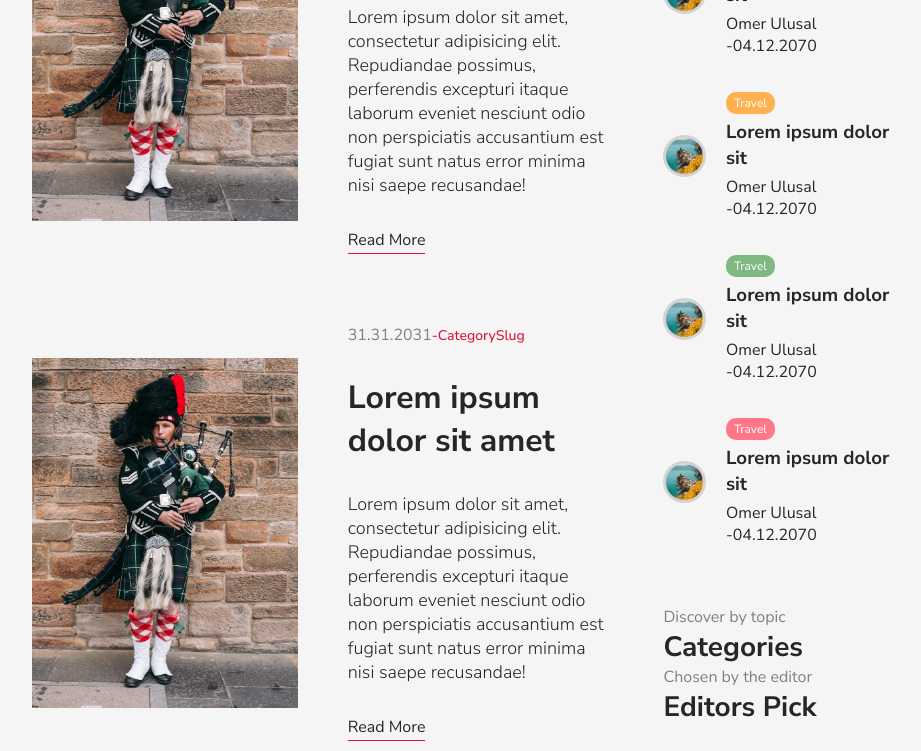
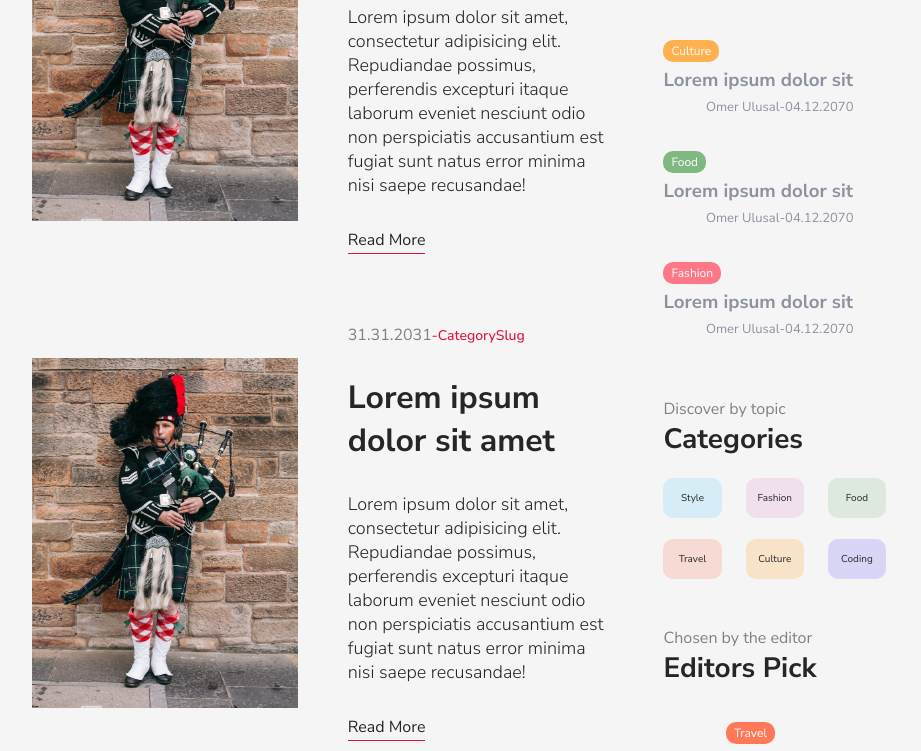
Before and after one commit to omerulusal/Nanoman-Blog, a Next.js app: page / in a window 1280 px wide. Shown: the part 1280-2031 px from the top of the page, without its empty margins (176-1097 px from the left). Built offline with nearby package versions, Linux system fonts and the light colour scheme.

Commit message:
Menu design

```diff
--- a/src/app/globals.css
+++ b/src/app/globals.css
@@ -28,19 +28,18 @@ a {
     color: inherit;
 }
 
-.dark {
-    --bg: #262626;
-    --color: #f5f5f5;
-}
-
 .light {
     --bg: #f5f5f5;
     --softBg: #f0f0f0;
     --soft-bg-2: #D9D9D9;
     --color: #262626;
     --color-2: #454545;
+
 }
-
+.dark {
+    --bg: #262626;
+    --color: #f5f5f5;
+}
 .container {
     min-height: 100vh;
     margin: 0 auto;
--- a/src/components/menu/Menu.jsx
+++ b/src/components/menu/Menu.jsx
@@ -13,7 +13,7 @@ const Menu = () => {
             <MenuCategories />
             <h2 className="menuSubTitle">Chosen by the editor</h2>
             <h1 className="menuTitle">Editors Pick</h1>
-            <MenuPosts />
+            <MenuPosts withImg={true} />
         </div>
     )
 }
--- a/src/components/menu/_menu.scss
+++ b/src/components/menu/_menu.scss
@@ -10,6 +10,7 @@
 
     .menuTitle {
         font-size: 28px;
+        margin-bottom: 20px;
     }
 }
 
--- a/src/components/menuCategories/MenuCategories.jsx
+++ b/src/components/menuCategories/MenuCategories.jsx
@@ -1,8 +1,30 @@
 import './_menuCat.scss'
+import Link from "next/link";
 const MenuCategories = () => {
     return (
         <div className='menuCategories'>
-
+            <div className="McategoryList">
+                <div className="Mcategories">
+                    <Link href="/blog?cat=style" className="Mstyle">
+                        style
+                    </Link>
+                    <Link href="/blog?cat=style" className="Mfashion">
+                        fashion
+                    </Link>
+                    <Link href="/blog?cat=style" className="Mfood">
+                        food
+                    </Link>
+                    <Link href="/blog?cat=style" className="Mtravel">
+                        Travel
+                    </Link>
+                    <Link href="/blog?cat=style" className="Mculture">
+                        culture
+                    </Link>
+                    <Link href="/blog?cat=style" className="Mcoding">
+                        coding
+                    </Link>
+                </div>
+            </div>
         </div>
     )
 }
--- a/src/components/menuCategories/_menuCat.scss
+++ b/src/components/menuCategories/_menuCat.scss
@@ -0,0 +1,241 @@
+.McategoryList {
+    .Mtitle{
+        margin: 50px 0px;
+    }
+
+    .Mcategories {
+        display: flex;
+        flex-wrap: wrap;
+        align-items: center;
+        justify-content: space-between;
+        gap: 5px;
+        margin-bottom: 2rem;
+
+    }
+
+
+    .Mstyle {
+        background-color: #57c4ff31;
+        display: flex;
+        font-size: x-small;
+        align-items: center;
+        gap: 10px;
+        margin-right: 10px;
+        text-transform: capitalize;
+        width: 25%;
+        height: 40px;
+        justify-content: center;
+        border-radius: 10px;
+        margin-bottom: 1rem;
+    }
+
+    .Mfashion {
+        background-color: #da85c731;
+        display: flex;
+        font-size: x-small;
+        align-items: center;
+        gap: 10px;
+        margin-right: 10px;
+        text-transform: capitalize;
+        width: 25%;
+        height: 40px;
+        justify-content: center;
+        border-radius: 10px;
+        margin-bottom: 1rem;
+
+    }
+
+    .Mfood {
+        background-color: #7fb88133;
+        display: flex;
+        font-size: x-small;
+        align-items: center;
+        gap: 10px;
+        margin-right: 10px;
+        text-transform: capitalize;
+        width: 25%;
+        height: 40px;
+        justify-content: center;
+        border-radius: 10px;
+        margin-bottom: 1rem;
+
+    }
+
+    .Mtravel {
+        background-color: #ff795736;
+        display: flex;
+        font-size: x-small;
+        align-items: center;
+        gap: 10px;
+        margin-right: 10px;
+        text-transform: capitalize;
+        width: 25%;
+        height: 40px;
+        justify-content: center;
+        border-radius: 10px;
+        margin-bottom: 1rem;
+
+    }
+
+    .Mculture {
+        background-color: #ffb04f45;
+        display: flex;
+        font-size: x-small;
+        align-items: center;
+        gap: 10px;
+        margin-right: 10px;
+        text-transform: capitalize;
+        width: 25%;
+        height: 40px;
+        justify-content: center;
+        border-radius: 10px;
+        margin-bottom: 1rem;
+    }
+
+    .Mcoding {
+        background-color: #5e4fff31;
+        display: flex;
+        font-size: x-small;
+        align-items: center;
+        gap: 10px;
+        margin-right: 10px;
+        text-transform: capitalize;
+        width: 25%;
+        height: 40px;
+        justify-content: center;
+        border-radius: 10px;
+        margin-bottom: 1rem;
+    }
+
+    .MCategoryimage {
+        border-radius: 50%;
+    }
+}
+
+@media screen and (max-width: 1280px) {
+    .Mstyle {
+        display: flex;
+        gap: 1px;
+        font-size: small;
+        width: 10%;
+        height: 50px;
+    }
+}
+
+@media screen and (max-width: 768px) {
+    .Mstyle {
+        display: flex;
+        gap: 1px;
+        font-size: x-small;
+        width: 10%;
+        height: 45px !important;
+    }
+
+    .Mfashion {
+        gap: 1px;
+        font-size: x-small;
+        width: 10%;
+        height: 45px !important;
+    }
+
+    .Mfood {
+        gap: 1px;
+        font-size: x-small;
+        width: 10%;
+        height: 45px !important;
+    }
+
+    .Mtravel {
+        gap: 1px;
+        font-size: x-small;
+        width: 10%;
+        height: 45px !important;
+    }
+
+    .Mculture {
+        gap: 1px;
+        font-size: x-small;
+        width: 10%;
+        height: 45px !important;
+    }
+
+    .Mcoding {
+        gap: 1px;
+        font-size: x-small;
+        width: 10%;
+        height: 45px !important;
+    }
+}
+
+@media screen and (max-width: 640px) {
+    .categories {
+        flex-wrap: nowrap;
+    }
+
+    .Mstyle {
+        gap: .2px !important;
+        width: 7%;
+        height: 45px !important;
+
+        .Categoryimage {
+            width: 25px;
+            height: 25px;
+        }
+    }
+
+    .Mfashion {
+        gap: .2px !important;
+        width: 7%;
+        padding: 0 5px !important;
+        height: 45px !important;
+
+        .Categoryimage {
+            width: 25px;
+            height: 25px;
+        }
+    }
+
+    .Mfood {
+        gap: .2px !important;
+        width: 7%;
+        height: 45px !important;
+
+        .Categoryimage {
+            width: 25px;
+            height: 25px;
+        }
+    }
+
+    .Mtravel {
+        gap: .2px !important;
+        width: 7%;
+        height: 45px !important;
+
+        .Categoryimage {
+            width: 25px;
+            height: 25px;
+        }
+    }
+
+    .Mculture {
+        gap: .2px !important;
+        width: 7%;
+        height: 45px !important;
+
+        .Categoryimage {
+            width: 25px;
+            height: 25px;
+        }
+    }
+
+    .Mcoding {
+        gap: .2px !important;
+        width: 7%;
+        height: 45px !important;
+
+        .Categoryimage {
+            width: 25px;
+            height: 25px;
+        }
+    }
+}
--- a/src/components/menuPosts/MenuPosts.jsx
+++ b/src/components/menuPosts/MenuPosts.jsx
@@ -1,14 +1,16 @@
 import Image from "next/image";
 import Link from "next/link";
 import './_menuPosts.scss'
-const MenuPosts = () => {
+const MenuPosts = ({ withImg }) => {
     return (
         <div className='menuPosts'>
             <Link href="/" className="menuPostItem">
+                {withImg && (
                     <div className="menuPostImageContainer">
                         <Image src={"/p1.jpeg"} alt="img" fill className="menuPostImage"
                         />
                     </div>
+                )}
                 <div className="menuPostText">
                     <span className="menuPostTravel">Travel</span>
                     <h3 className="menuPostTitle">Lorem ipsum dolor sit</h3>
@@ -21,12 +23,14 @@ const MenuPosts = () => {
 
 
             <Link href="/" className="menuPostItem">
+                {withImg && (
                     <div className="menuPostImageContainer">
                         <Image src={"/p1.jpeg"} alt="img" fill className="menuPostImage"
                         />
                     </div>
+                )}
                 <div className="menuPostText">
-                    <span className="menuPostCulture">Travel</span>
+                    <span className="menuPostCulture">Culture</span>
                     <h3 className="menuPostTitle">Lorem ipsum dolor sit</h3>
                     <div className="menuPostDetail">
                         <span>Omer Ulusal</span>
@@ -37,12 +41,14 @@ const MenuPosts = () => {
 
 
             <Link href="/" className="menuPostItem">
+                {withImg && (
                     <div className="menuPostImageContainer">
                         <Image src={"/p1.jpeg"} alt="img" fill className="menuPostImage"
                         />
                     </div>
+                )}
                 <div className="menuPostText">
-                    <span className="menuPostFood">Travel</span>
+                    <span className="menuPostFood">Food</span>
                     <h3 className="menuPostTitle">Lorem ipsum dolor sit</h3>
                     <div className="menuPostDetail">
                         <span>Omer Ulusal</span>
@@ -53,12 +59,14 @@ const MenuPosts = () => {
 
 
             <Link href="/" className="menuPostItem">
+                {withImg && (
                     <div className="menuPostImageContainer">
                         <Image src={"/p1.jpeg"} alt="img" fill className="menuPostImage"
                         />
                     </div>
+                )}
                 <div className="menuPostText">
-                    <span className="menuPostFashion">Travel</span>
+                    <span className="menuPostFashion">Fashion</span>
                     <h3 className="menuPostTitle">Lorem ipsum dolor sit</h3>
                     <div className="menuPostDetail">
                         <span>Omer Ulusal</span>
--- a/src/components/menuPosts/_menuPosts.scss
+++ b/src/components/menuPosts/_menuPosts.scss
@@ -5,7 +5,6 @@
     flex-direction: column;
     gap: 35px;
 }
-
 .menuPostItem {
     display: flex;
     align-items: center;
@@ -28,8 +27,17 @@
     flex: 4;
     display: flex;
     flex-direction: column;
+    color: #8d92a0;
+
     gap: 5px;
 }
+.menuPostDetail{
+    display: flex;
+    justify-content: center;
+    font-size: small;
+    align-items: center;
+}
+
 
 .menuPostTravel {
     padding: 3px 8px;
--- a/src/components/pagination/Pagination.jsx
+++ b/src/components/pagination/Pagination.jsx
@@ -2,7 +2,14 @@ import React from 'react'
 import './_pagination.scss'
 const Pagination = () => {
     return (
-        <div>Pagination</div>
+        <div className='pagination'>
+            <button className='Pbutton'>
+                Previous
+            </button>
+            <button className='Pbutton'>
+                Next
+            </button>
+        </div>
     )
 }
 
--- a/src/components/pagination/_pagination.scss
+++ b/src/components/pagination/_pagination.scss
@@ -0,0 +1,18 @@
+.pagination {
+    display: flex;
+    justify-content: space-between;
+
+    .Pbutton {
+        width: 100px;
+        border: none;
+        padding: 16px;
+        background-color: crimson;
+        color: white;
+        cursor: pointer;
+    }
+
+    .Pbutton:disabled {
+        background-color: rgba(220, 20, 60, 0.473);
+        cursor: not-allowed;
+    }
+}
--- a/style/globals.css
+++ /dev/null
@@ -1,34 +0,0 @@
-* {
-  margin: 0;
-  padding: 0;
-  box-sizing: border-box;
-}
-
-body {
-  background-color: #f5f5f5;
-  color: #262626;
-  font-weight: 400;
-  text-rendering: optimizeLegibility;
-}
-
-a {
-  text-decoration: none;
-  color: inherit;
-}
-
-.container {
-  min-height: 100vh;
-  margin: 0 auto;
-  background-color: #f5f5f5;
-  color: #262626;
-}
-
-.dark {
-  background-color: #262626;
-  color: #f5f5f5;
-}
-
-.light {
-  background-color: red;
-  color: #262626;
-}/*# sourceMappingURL=globals.css.map */
```
Also changed, not shown: 1 other file (tests, documents, lock files or other folders). Lines whose indentation alone changed are shown as unchanged.
